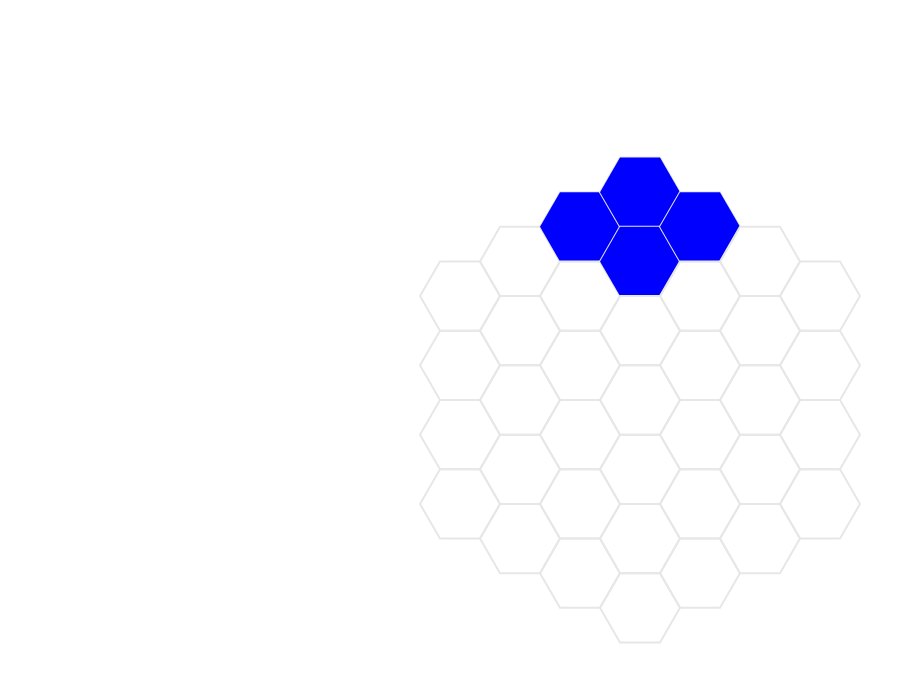
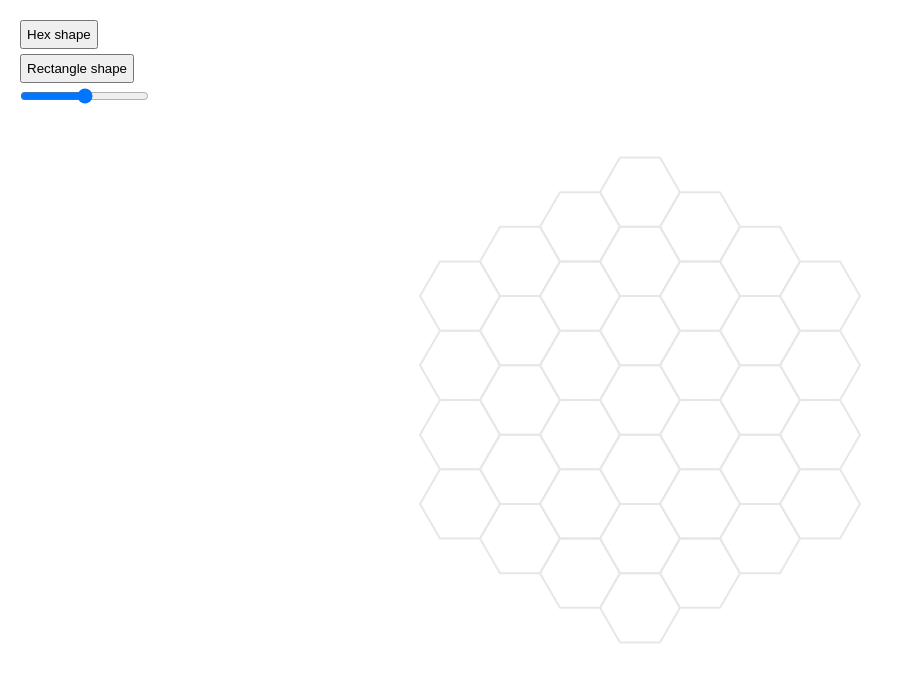
Before and after one commit to kmcgillivray/hex-grid, a plain HTML site: page index.html in a window 1280 px wide. Shown: the whole page, without its empty margins (0-904 px from the left). Drawn offline with Linux system fonts and the light colour scheme.

Commit message:
Add rectangle shape to grid and interface to change grid parameters

```diff
--- a/index.html
+++ b/index.html
@@ -2,19 +2,14 @@
 <html lang="en">
   <head>
     <title>Hex Board</title>
-    <style>
-    * {
-      margin: 0;
-      padding: 0;
-    }
-    html,
-    body {
-      width: 100%;
-      height: 100%;
-    }
-    </style>
+    <link rel="stylesheet" href="styles/main.css">
   </head>
   <body>
+    <div class="buttons">
+      <button id="hex-button">Hex shape</button>
+      <button id="rectangle-button">Rectangle shape</button>
+      <input type="range" id="size-slider" value="3" min="1" max="5">
+    </div>
 
     <script src="scripts/utilities.js"></script>
     <script src="scripts/Canvas.js"></script>
--- a/scripts/HexGrid.js
+++ b/scripts/HexGrid.js
@@ -4,9 +4,11 @@ Properties: size (number), hexWidth (number)
 Description: Creates a cube coordinate system hex grid with the given number of rows of hexagons
 */
 
-function HexGrid(size, hexWidth) {
+function HexGrid(size, hexWidth, shape) {
   this.size = size;
   this.hexWidth = hexWidth;
+  this.shape = shape || "rectangle";
+  this.center = {x: window.innerWidth/2, y: window.innerHeight/2};
   this.grid = {};
   this.directions = [
      {x:+1, y:-1, z: 0}, {x:+1, y: 0, z:-1}, {x: 0, y:+1, z:-1},
@@ -18,6 +20,32 @@ function HexGrid(size, hexWidth) {
 HexGrid.prototype = (function() {
 
   function createGrid() {
+    this.grid = {};
+    if (this.shape == "hex") {
+      createHexShape.call(this);
+    } else if (this.shape == "rectangle") {
+      createRectangleShape.call(this);
+    }
+  }
+
+  function createRectangleShape() {
+    var width = this.hexWidth + (this.size - 1) * (this.hexWidth * 0.75) * 2;
+    var hexHeight = this.hexWidth * Math.sqrt(3)/2;
+    var height = (hexHeight * 6 + hexHeight / 2) * 2;
+    console.log(height);
+    this.center = {x: (window.innerWidth - width) / 2 + (this.hexWidth/2), y: window.innerHeight - ((window.innerHeight - height) / 2) - hexHeight};
+    var count = 0;
+    for (var i = 0; i < this.size; i++) {
+      var offset = Math.floor(i/2);
+      for (j = -offset; j < 6 - offset; j++) {
+        this.grid[count] = new Hexagon({x: i, y: j, z: -i-j}, this.hexWidth, this);
+        count++;
+      }
+    }
+  }
+
+  function createHexShape() {
+    this.center = {x: window.innerWidth/2, y: window.innerHeight/2};
     var count = 0;
     for (var i = -this.size; i <= this.size; i++) {
       var max = -(this.size - Math.abs(i));
@@ -32,7 +60,7 @@ HexGrid.prototype = (function() {
           if (y == -0) {
             y = Math.abs(y);
           }
-          this.grid[count] = new Hexagon({x: x, y: y, z: z}, this.hexWidth);
+          this.grid[count] = new Hexagon({x: x, y: y, z: z}, this.hexWidth, this);
           count++;
         }
       }
@@ -63,6 +91,7 @@ HexGrid.prototype = (function() {
 
   return {
     getHex: getHex,
+    createGrid: createGrid,
     init: init,
     draw: draw
   }
--- a/scripts/Hexagon.js
+++ b/scripts/Hexagon.js
@@ -4,12 +4,13 @@ Properties: coordinates (object), width (number)
 Description: Creates a hexagon with equilateral sides and based on the given width and calculates its X and Y position on the page based on an XYZ cube coordinate object.
 */
 
-function Hexagon(coordinates, width) {
+function Hexagon(coordinates, width, grid) {
   this.x = coordinates.x;
   this.y = coordinates.y;
   this.z = coordinates.z;
   this.q = this.x;
   this.r = this.z;
+  this.grid = grid;
   this.points = [];
   this.neighbors = [];
   this.width = width || 40;
@@ -49,8 +50,8 @@ Hexagon.prototype = (function() {
   }
 
   function calculatePosition() {
-    this.xPosition = (window.innerWidth/2) + (this.width * 3/2 * this.q);
-    this.yPosition = (window.innerHeight/2) + (this.width * Math.sqrt(3) * (this.r + this.q/2));
+    this.xPosition = this.grid.center.x + (this.width * 3/2 * this.q);
+    this.yPosition = this.grid.center.y + (this.width * Math.sqrt(3) * (this.r + this.q/2));
   }
 
   function findNeighbors(grid, directions) {
--- a/scripts/main.js
+++ b/scripts/main.js
@@ -28,17 +28,43 @@ window.onload = function() {
   ctx = gameCanvas.element.ctx;
 
   // Generate a hex grid with the given number of rows
-  hexGrid = new HexGrid(3, hexWidth);
+  hexGrid = new HexGrid(3, hexWidth, "hex");
 
   // Grab one hex
   var myHex = hexGrid.getHex(0, 3, -3);
   // Select the hex and its neighbors
-  myHex.selected = true;
-  for (var i = 0; i < myHex.neighbors.length; i++) {
-    myHex.neighbors[i].selected = true;
-  }
+  // myHex.selected = true;
+  // for (var i = 0; i < myHex.neighbors.length; i++) {
+  //   myHex.neighbors[i].selected = true;
+  // }
+
+  var hexButton = document.getElementById("hex-button");
+  var rectangleButton = document.getElementById("rectangle-button");
+  var sizeSlider = document.getElementById("size-slider");
+  sizeSlider.value = hexGrid.size;
+
+  hexButton.addEventListener('click', function() {
+    hexGrid.shape = "hex";
+    if (sizeSlider.value > 5) {
+      console.log("too big!");
+      sizeSlider.value = 5;
+      hexGrid.size = sizeSlider.value;
+    }
+    sizeSlider.max = 5;
+    hexGrid.createGrid();
+  });
+  rectangleButton.addEventListener('click', function() {
+    hexGrid.shape = "rectangle";
+    sizeSlider.max = 10;
+    hexGrid.createGrid();
+  });
+
+  sizeSlider.addEventListener("change", function() {
+    hexGrid.size = sizeSlider.value;
+    hexGrid.createGrid();
+  }, false);
 
   // Draw everything. Use the first line to enable animation, use the second line to draw only once
-  // setInterval(draw, 10);
-  draw();
+  setInterval(draw, 10);
+  // draw();
 }
--- /dev/null
+++ b/styles/main.css
@@ -0,0 +1,21 @@
+* {
+  margin: 0;
+  padding: 0;
+}
+html,
+body {
+  width: 100%;
+  height: 100%;
+}
+.buttons {
+  position: fixed;
+  top: 20px;
+  left: 20px;
+}
+button {
+  padding: 5px;
+  margin-bottom: 5px;
+}
+button, input {
+  display: block;
+}
```
